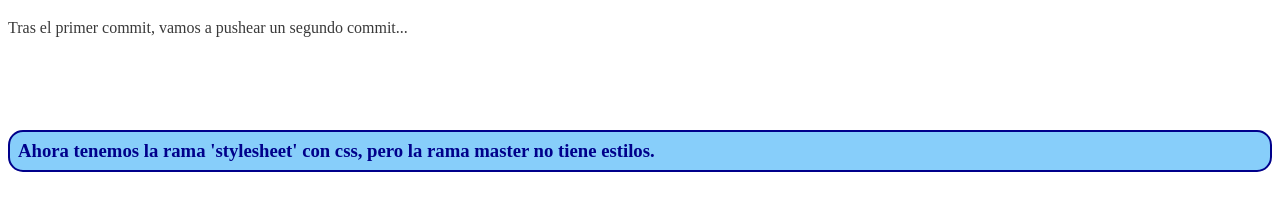
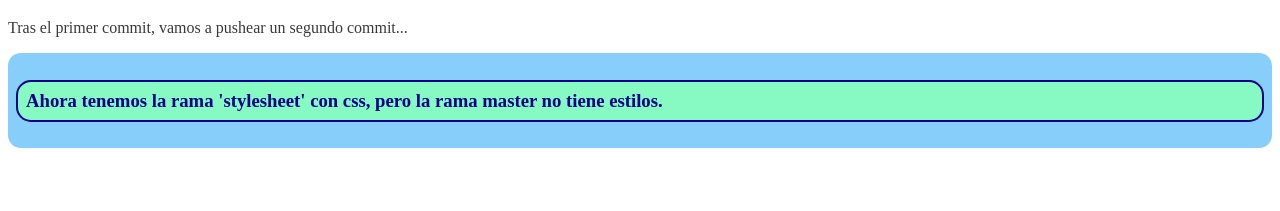
Before and after one commit to IvanSanczewski/test, a plain HTML site: page index.html in a window 1280 px wide. Shown: the part 77-288 px from the top of the page. Drawn offline with Linux system fonts and the light colour scheme.

Commit message:
Add new external border to the h3.

```diff
--- a/index.html
+++ b/index.html
@@ -11,6 +11,8 @@
     <h1>This is first file in the Git test</h1>
     <p>Tras el primer commit, vamos a pushear un segundo commit...</p>
 
-    <h3>Ahora tenemos la rama 'stylesheet' con css, pero la rama master no tiene estilos.</h3>
+    <div class="external-border">
+        <h3>Ahora tenemos la rama 'stylesheet' con css, pero la rama master no tiene estilos.</h3>
+    </div>
 </body>
 </html>
--- a/style.css
+++ b/style.css
@@ -6,11 +6,11 @@ h1 {
 }
 
 h3 {
+    display: block;
     padding: .5rem;
-    margin-top: 5em;
 
     color: darkblue;
-    background-color: lightskyblue;
+    background-color: rgb(135, 250, 196);
 
     border-radius: .8em;
     border: 2px solid darkblue;
@@ -19,3 +19,11 @@ h3 {
 p {
     color: rgb(57, 57, 57)
 }
+
+.external-border {
+    padding: 0.5em;
+
+    background-color: lightskyblue;
+
+    border-radius: .8em;
+}
```
